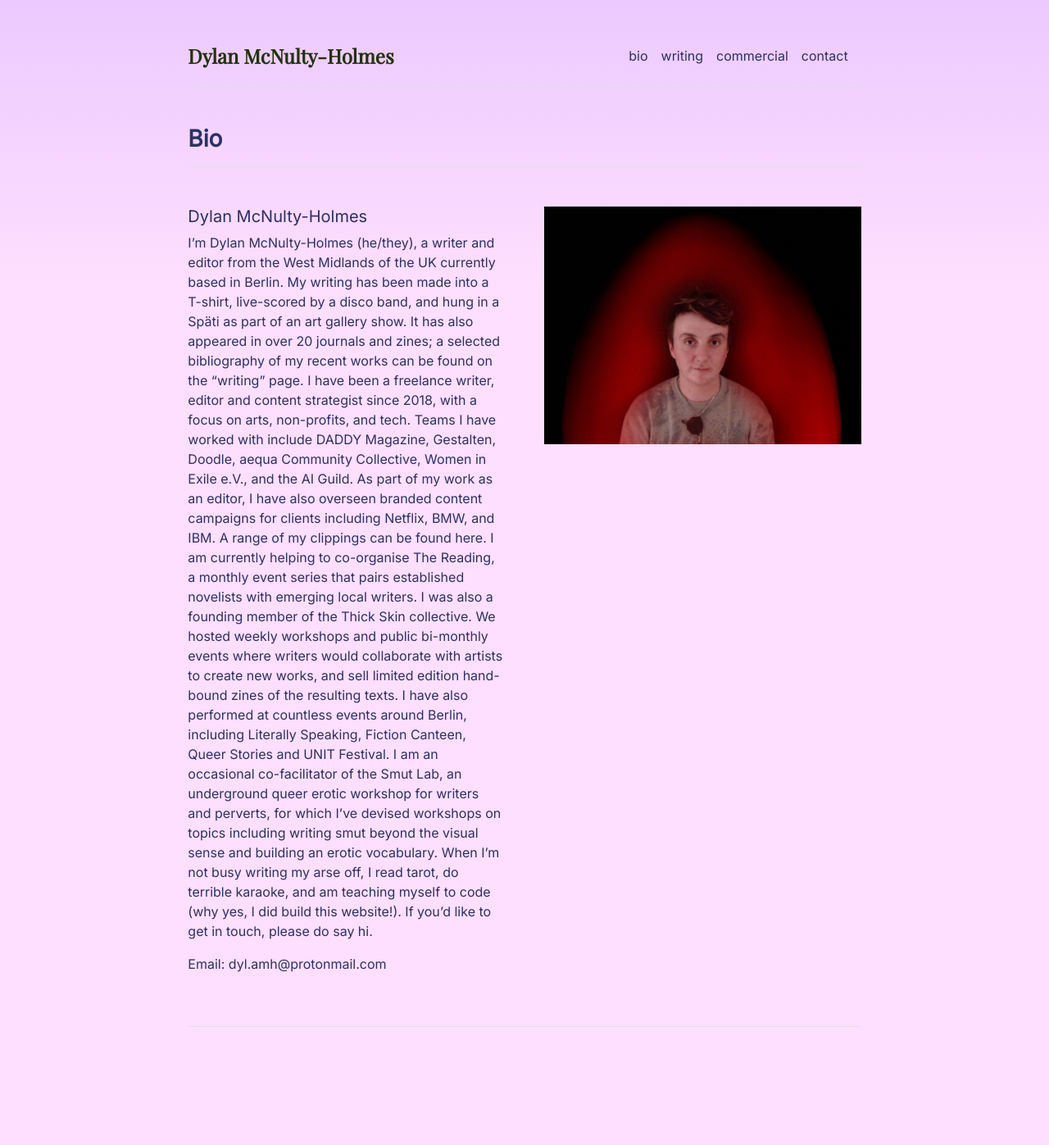
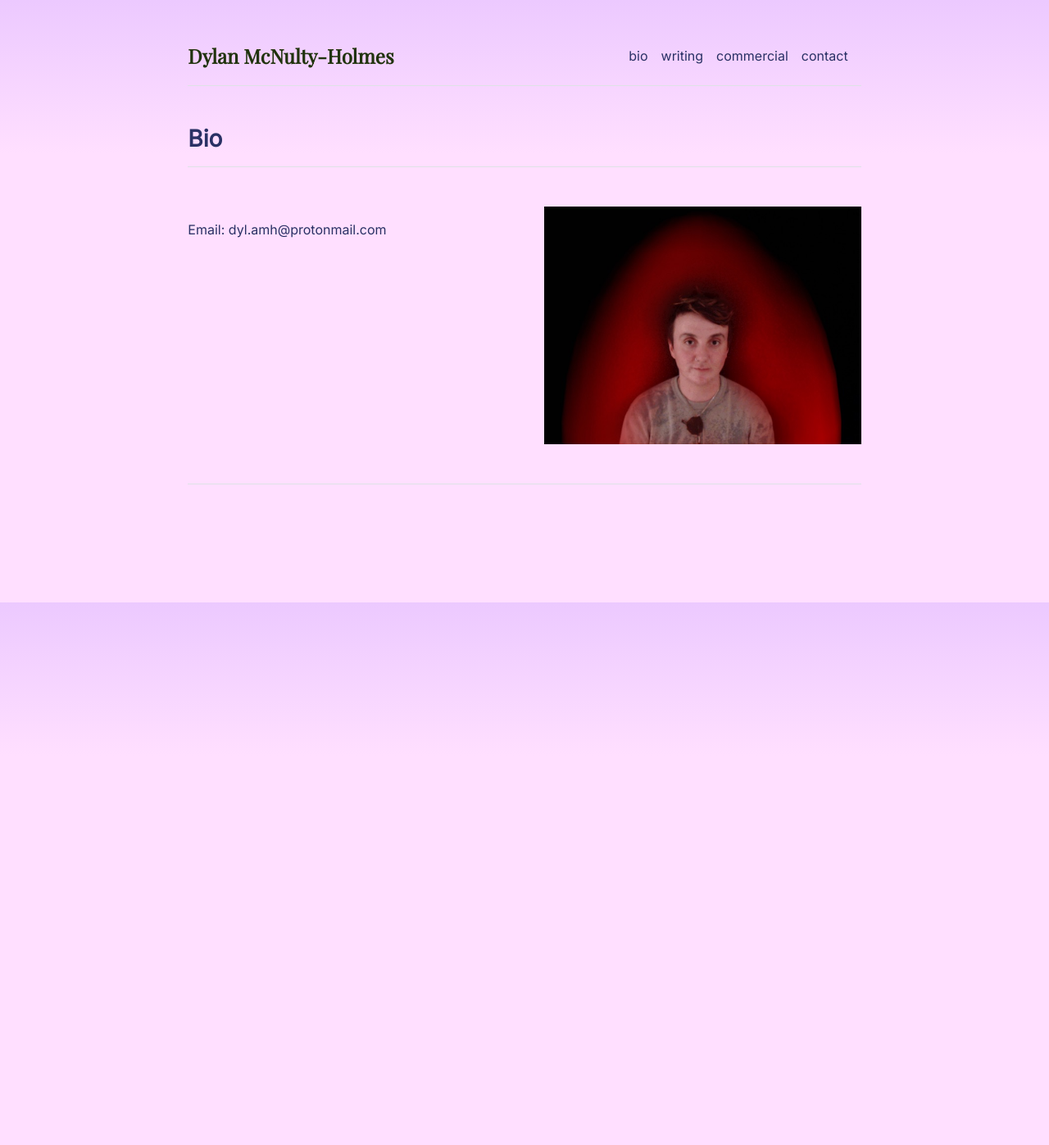
Before and after one commit to dyl-amh/website, a Jekyll site: the page built from bio.md, in a window 1280 px wide. Shown: the whole page at 82% size. Built offline with Jekyll 4.4.1, drawn with Linux system fonts in a browser that asks for light colours; after the commit the page ends 900 px from its top, so only the background shows below that.

Commit message:
remove bio from yml

```diff
--- a/_data/settings.yml
+++ b/_data/settings.yml
@@ -5,15 +5,7 @@ menu:
 - {name: 'contact', url: '/contact'}
 
 people:
-- {name: 'Dylan McNulty-Holmes', email: 'dyl.amh@protonmail.com', image: 'assets/img/dylan-mcnulty-holmes.jpg', url: '/about', bio: 'I’m Dylan McNulty-Holmes (he/they), a writer and editor from the West Midlands of the UK currently based in Berlin. My writing has been made into a T-shirt, live-scored by a disco band, and hung in a Späti as part of an art gallery show. It has also appeared in over 20 journals and zines; a selected bibliography of my recent works can be found on the “writing” page.
-
-I have been a freelance writer, editor and content strategist since 2018, with a focus on arts, non-profits, and tech. Teams I have worked with include DADDY Magazine, Gestalten, Doodle, aequa Community Collective, Women in Exile e.V., and the AI Guild. As part of my work as an editor, I have also overseen branded content campaigns for clients including Netflix, BMW, and IBM. A range of my clippings can be found here.
-
-I am currently helping to co-organise The Reading, a monthly event series that pairs established novelists with emerging local writers. I was also a founding member of the Thick Skin collective. We hosted weekly workshops and public bi-monthly events where writers would collaborate with artists to create new works, and sell limited edition hand-bound zines of the resulting texts. I have also performed at countless events around Berlin, including Literally Speaking, Fiction Canteen, Queer Stories and UNIT Festival.
-
-I am an occasional co-facilitator of the Smut Lab, an underground queer erotic workshop for writers and perverts, for which I’ve devised workshops on topics including writing smut beyond the visual sense and building an erotic vocabulary.
-
-When I’m not busy writing my arse off, I read tarot, do terrible karaoke, and am teaching myself to code (why yes, I did build this website!). If you’d like to get in touch, please do say hi.'}
+- {name: 'Dylan McNulty-Holmes', email: 'dyl.amh@protonmail.com', image: 'assets/img/dylan-mcnulty-holmes.jpg', url: '/about'}
 
 
 courses:
--- a/_layouts/people.html
+++ b/_layouts/people.html
@@ -8,7 +8,6 @@ layout: default
 {% for person in site.data.settings.people %}
 <div class="row g-5 mb-5">
   <div class="col-md-6">
-    <h5>{{ person.name }}</h5>
     <p> {{ person.bio }}</p>
     <p>Email: {{ person.email }}</p>
   </div>
```
